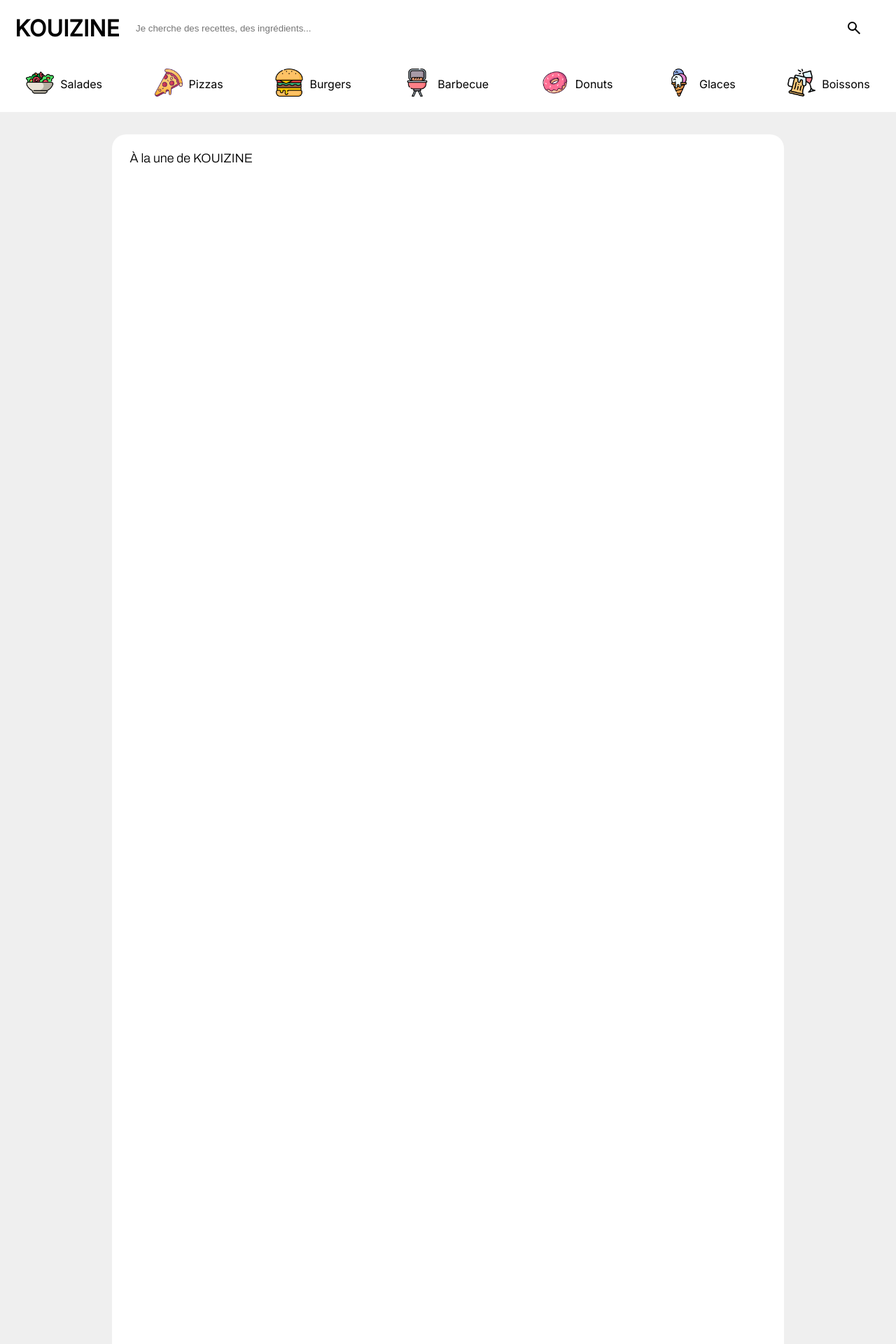
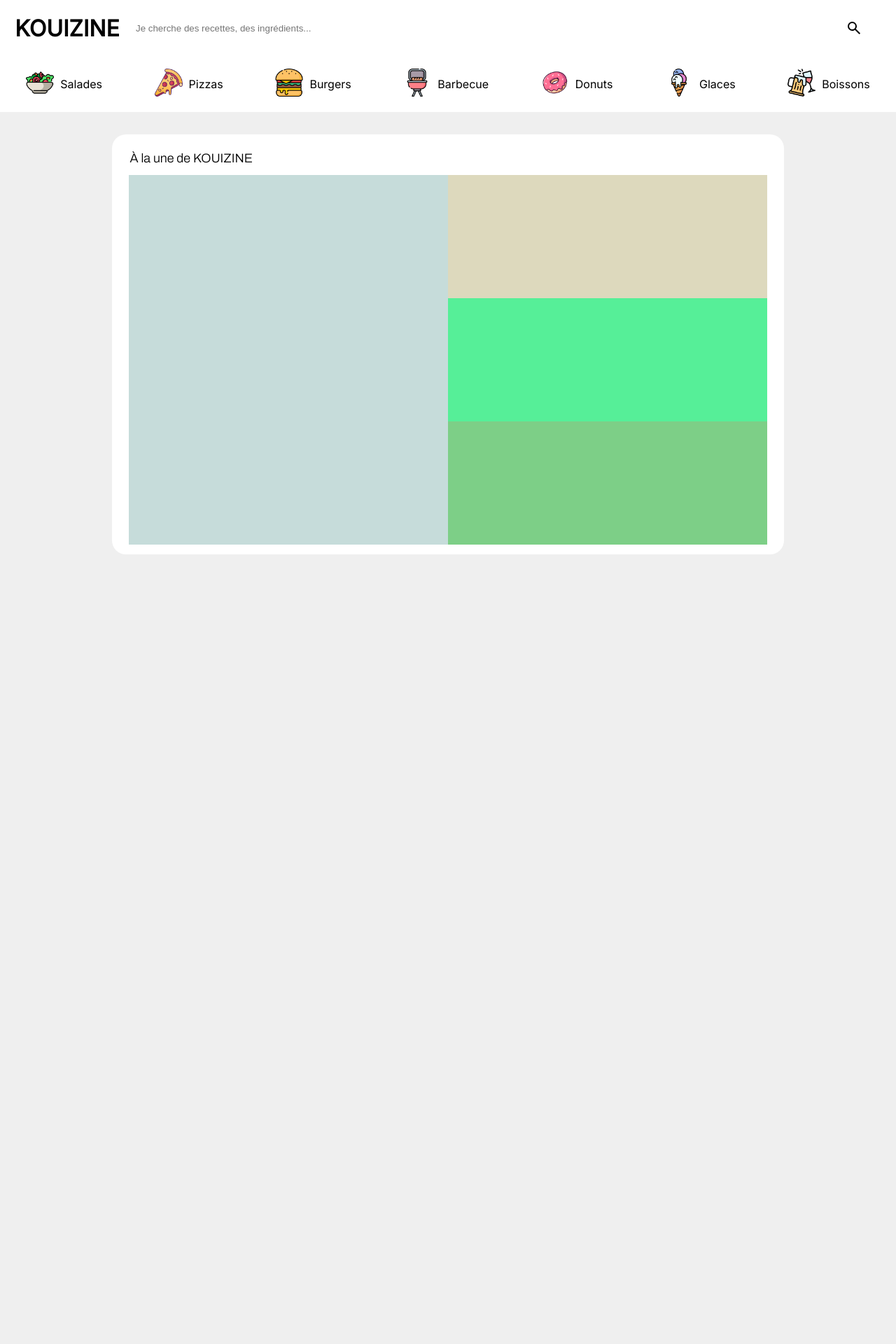
Before and after one commit to Thekorzeremi/gourmet, a PHP site: page / in a window 1280 px wide. Shown: the top 1920 px of the page at 70% size. Run offline with PHP 8.4, Linux system fonts and the light colour scheme; style sheets or scripts are compiled from the project's sources.

Commit message:
style(content): adding grid system

```diff
--- a/front/index.php
+++ b/front/index.php
@@ -88,10 +88,12 @@
                 <p>À la une de KOUIZINE</p>
             </div>
             <div class='grid-sct'>
-                <div class="art1"></div>
-                <div class="art2"></div>
-                <div class="art3"></div>
-                <div class="art4"></div>
+                <div class="grid">
+                    <div class="grid1"></div>
+                    <div class="grid2"></div>
+                    <div class="grid3"></div>
+                    <div class="grid4"></div>
+                </div>
             </div>
         </div>
     </div>
--- a/front/index.scss
+++ b/front/index.scss
@@ -138,10 +138,12 @@ body {
 
         .trend-sct {
             width: 75vw;
-            height: auto;
+            height: 75vh;
             background-color: #FFFFFF;
             margin-top: 4vh;
             border-radius: 2.5vh;
+            display: flex;
+            flex-direction: column;
 
             .title-sct {
                 margin-top: 3vh;
@@ -158,30 +160,56 @@ body {
             }
 
             .grid-sct {
-                width: 100vw;
-                height: auto;
-                display: grid;
-                grid-template-columns: repeat(3, 1fr);
-                grid-template-rows: repeat(3, 1fr);
-                grid-column-gap: 0px;
-                grid-row-gap: 0px;
+                height: 100%;
+                width: 100%;
+                display: flex;
+                justify-content: center;
+                align-items: center;
 
-                .art1 {
-                    grid-area: 1 / 3 / 2 / 4;
+                .grid {
+                    display: grid;
+                    grid-template-rows: 1fr 1fr 1fr;
+                    grid-template-columns: 1fr 1fr;
+                    width: 95%;
+                    gap: 0px;
+                    height: 95%;
+
+                    .grid1 {
+                        background-color: #C6DCDA;
+                        grid-row-start: 1;
+                        grid-column-start: 1;
+                        grid-row-end: 4;
+                        grid-column-end: 2;
+                    }
+
+                    .grid2 {
+                        background-color: #DDD9BD;
+                        grid-row-start: 1;
+                        grid-column-start: 2;
+                        grid-row-end: 2;
+                        grid-column-end: 3;
+                    }
+
+                    .grid3 {
+                        background-color: #56EF98;
+                        grid-row-start: 2;
+                        grid-column-start: 2;
+                        grid-row-end: 3;
+                        grid-column-end: 3;
+                    }
+
+                    .grid4 {
+                        background-color: #7DCF87;
+                        grid-row-start: 3;
+                        grid-column-start: 2;
+                        grid-row-end: 4;
+                        grid-column-end: 3;
+                    }
+
                 }
 
-                .art2 {
-                    grid-area: 2 / 3 / 3 / 4;
-                }
+            }
 
-                .art3 {
-                    grid-area: 3 / 3 / 4 / 4;
-                }
-
-                .art4 {
-                    grid-area: 1 / 1 / 4 / 3;
-                }
-            }
         }
     }
 }
```
Also changed, not shown: front/assets/img/cake.jpeg (added), front/assets/img/cake3.jpeg (added), front/assets/img/cake4.jpeg (added), front/assets/img/cake5.jpeg (added).
